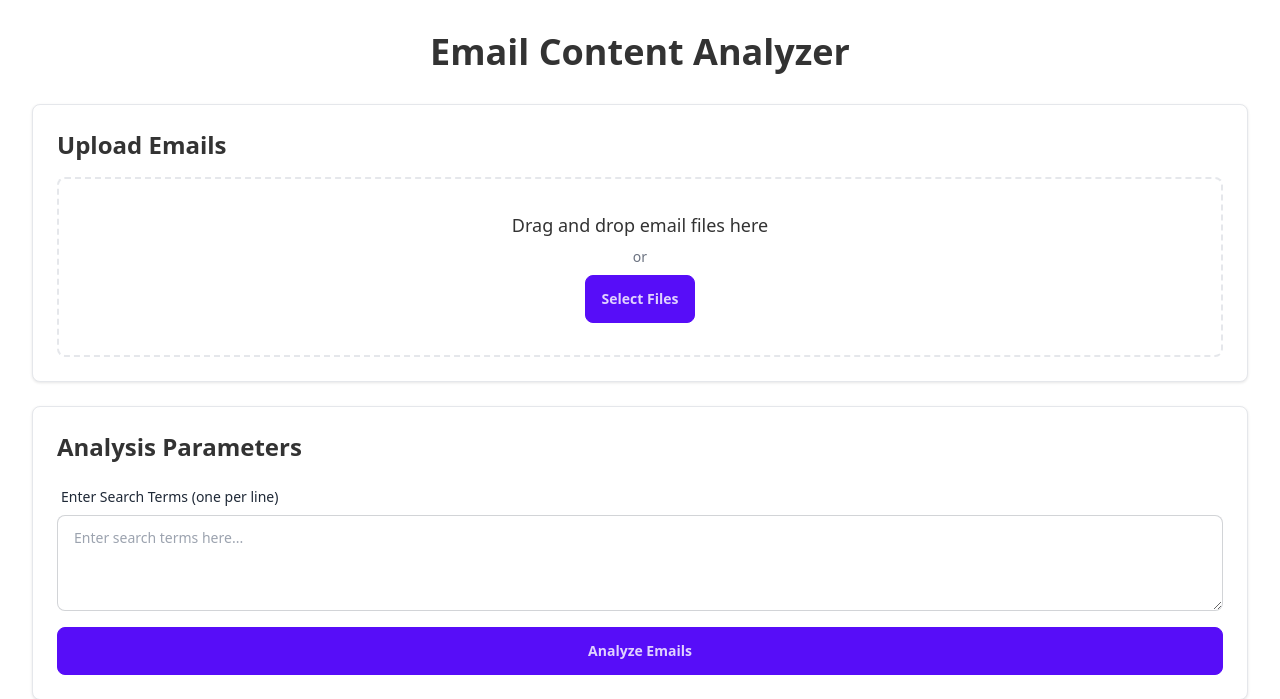
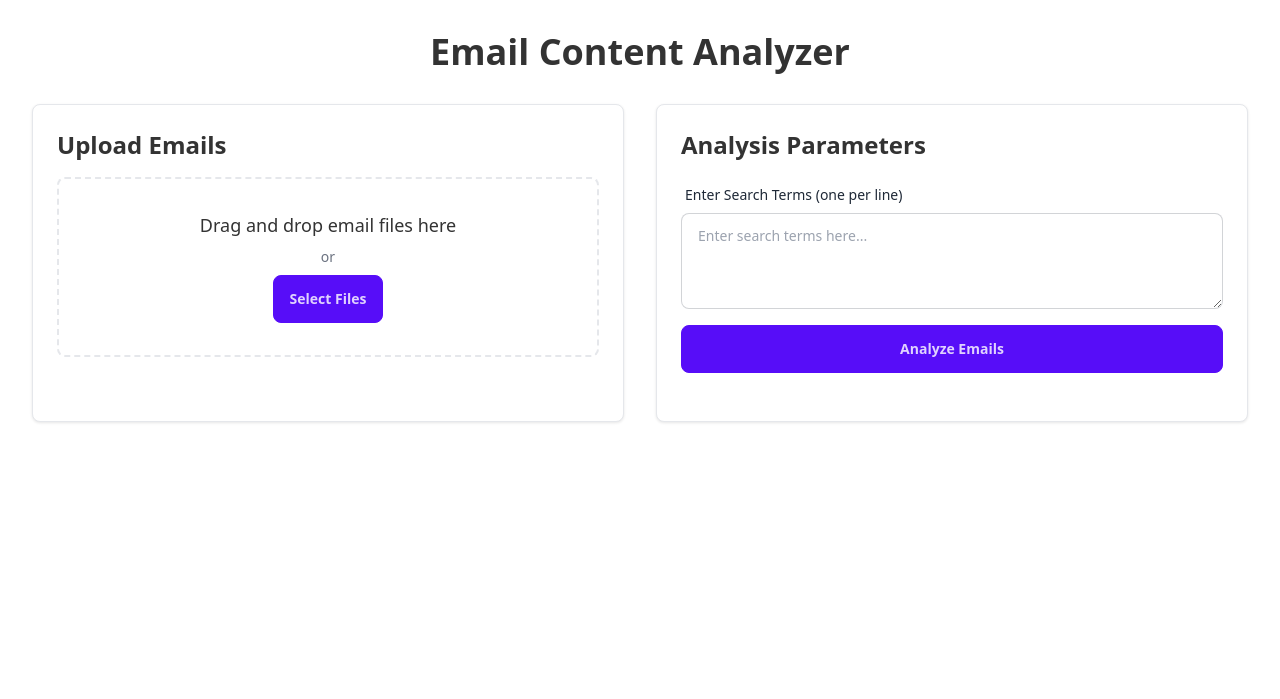
Before and after one commit to rsjain1978/emails-analyser, a FastAPI app: page / in a window 1280 px wide. Shown: the top 699 px of the page. Run offline with FastAPI, Linux system fonts and the light colour scheme; some libraries are stand-ins or nearby versions.

Commit message:
more features

```diff
--- a/templates/index.html
+++ b/templates/index.html
@@ -50,8 +50,28 @@
         }
 
         th {
-            background-color: #f9fafb;
+            background-color: #1e40af;
+            color: white;
             font-weight: 600;
+            padding: 1rem;
+            transition: background-color 0.3s ease;
+        }
+
+        th:hover {
+            background-color: #1e3a8a;
+        }
+
+        .filter-container {
+            display: flex;
+            align-items: center;
+            gap: 1rem;
+            margin-bottom: 1rem;
+        }
+
+        .filter-toggle {
+            display: flex;
+            align-items: center;
+            gap: 0.5rem;
         }
 
         .btn {
@@ -125,14 +145,33 @@
             white-space: pre-wrap;
             font-family: system-ui, -apple-system, sans-serif;
         }
+
+        .section-container {
+            display: flex;
+            gap: 2rem;
+            margin-bottom: 2rem;
+        }
+
+        .section-half {
+            flex: 1;
+            min-width: 0; /* This prevents flex items from overflowing */
+        }
+
+        @media (max-width: 768px) {
+            .section-container {
+                flex-direction: column;
+            }
+        }
     </style>
 </head>
 <body>
     <div class="container">
         <h1 class="text-4xl font-bold mb-8 text-center">Email Content Analyzer</h1>
 
+        <div class="section-container">
             <!-- File Upload Section -->
-        <div class="card p-6">
+            <div class="section-half">
+                <div class="card p-6 h-full">
                     <h2 class="text-2xl font-semibold mb-4">Upload Emails</h2>
                     <div class="upload-area" id="dropZone">
                         <input type="file" id="fileInput" multiple accept=".eml,.txt" class="hidden">
@@ -146,9 +185,11 @@
                         Files uploaded successfully. Ready for analysis.
                     </div>
                 </div>
+            </div>
 
             <!-- Search Terms Input -->
-        <div class="card p-6">
+            <div class="section-half">
+                <div class="card p-6 h-full">
                     <h2 class="text-2xl font-semibold mb-4">Analysis Parameters</h2>
                     <div class="form-control">
                         <label class="label">
@@ -158,6 +199,8 @@
                     </div>
                     <button onclick="analyzeEmails()" class="btn btn-primary mt-4">Analyze Emails</button>
                 </div>
+            </div>
+        </div>
 
         <!-- Status Messages -->
         <div id="status" class="alert mb-8 hidden"></div>
@@ -166,6 +209,12 @@
         <div id="results" class="space-y-8 hidden">
             <!-- Results Table -->
             <div class="card p-6">
+                <div class="filter-container">
+                    <div class="filter-toggle">
+                        <input type="checkbox" id="showMatchesOnly" class="toggle toggle-primary" onchange="filterResults()">
+                        <label for="showMatchesOnly" class="cursor-pointer">Show only emails with matches</label>
+                    </div>
+                </div>
                 <div class="table-container">
                     <table class="table w-full">
                         <thead>
@@ -303,16 +352,33 @@
 
         function displayResults(result) {
             document.getElementById('results').classList.remove('hidden');
+            window.emailResults = result.analysis_results; // Store results globally for filtering
+            filterResults(); // Initial display with filtering
+        }
 
+        function filterResults() {
+            const showMatchesOnly = document.getElementById('showMatchesOnly').checked;
             const resultsTable = document.getElementById('resultsTable');
-            resultsTable.innerHTML = result.analysis_results.map(email => {
+
+            resultsTable.innerHTML = window.emailResults.filter(email => {
+                if (!showMatchesOnly) return true;
+
                 let analysis;
                 try {
-                    // Check if analysis is already a JSON object
+                    analysis = typeof email.analysis === 'object' ?
+                        email.analysis : JSON.parse(email.analysis);
+
+                    // Check if there are any matches
+                    return Object.values(analysis.semantic_matches || {}).some(matches => matches.length > 0);
+                } catch (error) {
+                    return false;
+                }
+            }).map(email => {
+                let analysis;
+                try {
                     analysis = typeof email.analysis === 'object' ?
                         email.analysis : JSON.parse(email.analysis);
                 } catch (error) {
-                    console.error('Error parsing analysis:', error);
                     analysis = {
                         semantic_matches: {},
                         terms_found: []
```
Lines whose indentation alone changed are shown as unchanged.
